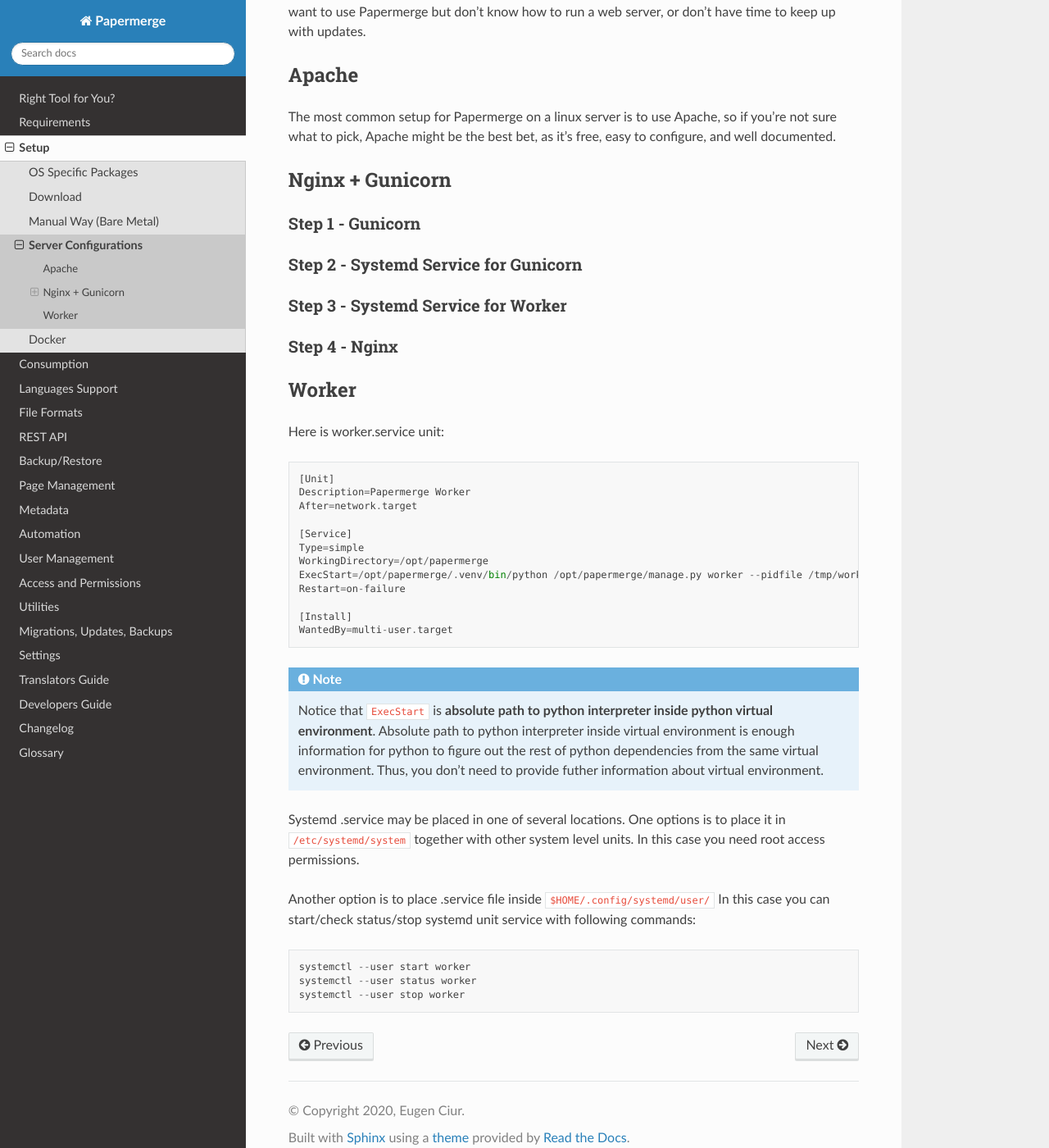
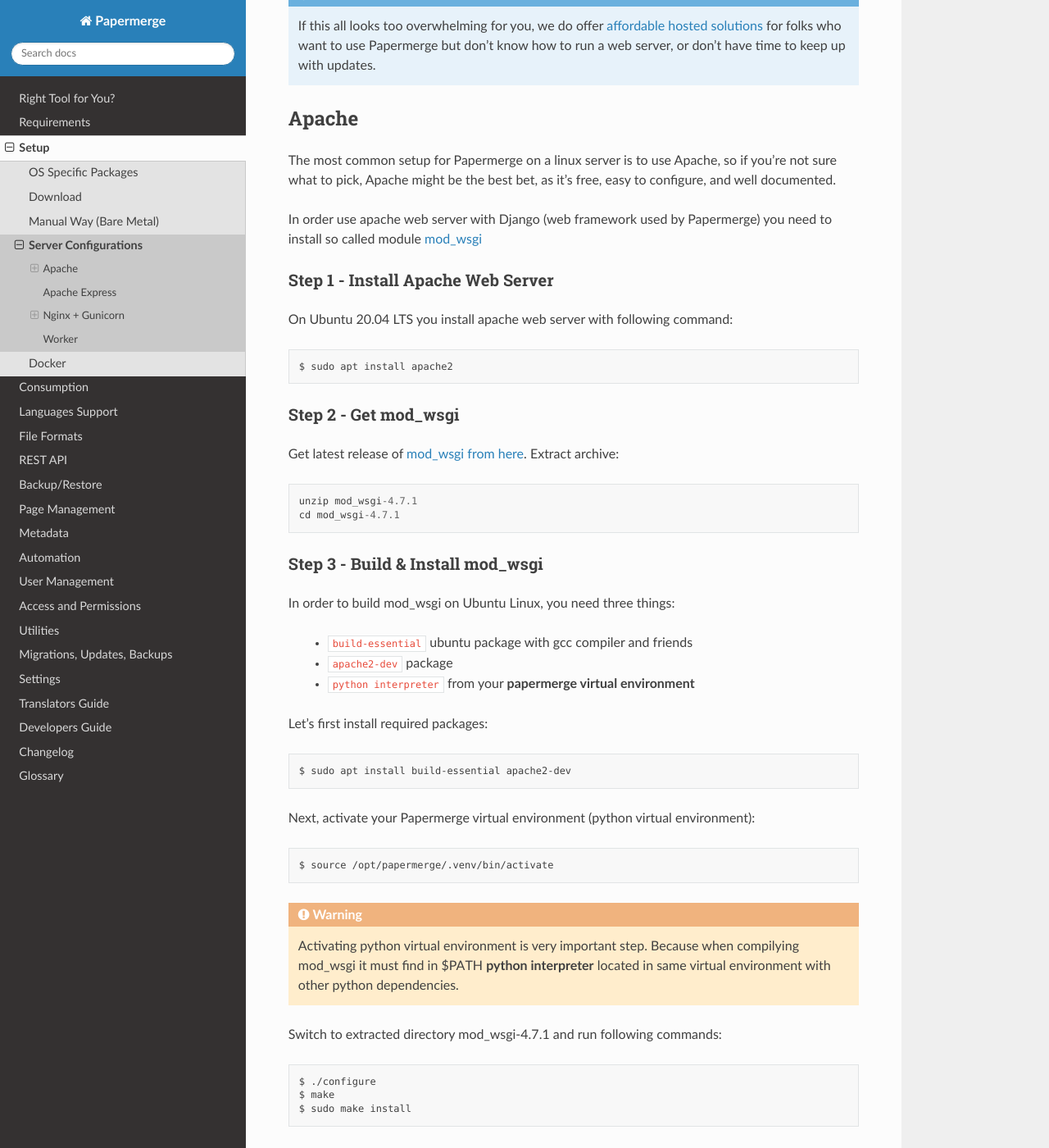
Before and after one commit to ciur/papermerge, a Sphinx documentation site: the page built from docs/source/setup/server_configurations.rst, in a window 1280 px wide and 1400 px high, scrolled down 586 px. Shown: the whole window at 82% size. Built offline with Sphinx 7.4.7 and the Read the Docs theme 2.0.0, drawn with Linux system fonts in a browser that asks for light colours; some of the changed text lies outside the part shown.

Commit message:
server configurations docs

```diff
--- a/docs/source/setup/server_configurations.rst
+++ b/docs/source/setup/server_configurations.rst
@@ -21,10 +21,11 @@
 that kind of thing. This guide will help you walk through the configuration
 for Apache or Nginx on Linux and OSX.
 
-If this all looks too overwhelming for you, we do offer `affordable hosted
-solutions <https://papermerge.com/pricing>`_ for folks who want to use
-Papermerge but don't know how to run a web server, or don't have time to keep
-up with updates.
+.. note::
+    If this all looks too overwhelming for you, we do offer `affordable hosted
+    solutions <https://papermerge.com/pricing>`_ for folks who want to use
+    Papermerge but don't know how to run a web server, or don't have time to keep
+    up with updates.
 
 
 Apache
@@ -33,6 +34,60 @@
 The most common setup for Papermerge on a linux server is to use Apache, so if
 you're not sure what to pick, Apache might be the best bet, as it's free, easy
 to configure, and well documented.
+
+In order use apache web server with Django (web framework used by Papermerge)
+you need to install so called module `mod_wsgi
+<https://modwsgi.readthedocs.io/en/develop/index.html>`_
+
+Step 1 - Install Apache Web Server
+####################################
+
+On Ubuntu 20.04 LTS you install apache web server with following command::
+
+    $ sudo apt install apache2
+
+Step 2 - Get mod_wsgi
+########################
+
+Get latest release of `mod_wsgi from here <https://github.com/GrahamDumpleton/mod_wsgi/releases>`_. Extract archive::
+
+    unzip mod_wsgi-4.7.1
+    cd mod_wsgi-4.7.1
+
+Step 3 - Build & Install mod_wsgi
+###################################
+
+In order to build mod_wsgi on Ubuntu Linux, you need three things:
+
+        * ``build-essential`` ubuntu package with gcc compiler and friends
+        * ``apache2-dev`` package
+        * ``python interpreter`` from your **papermerge virtual environment**
+
+Let's first install required packages::
+
+$ sudo apt install build-essential apache2-dev
+
+Next, activate your Papermerge virtual environment (python virtual environment)::
+
+$ source /opt/papermerge/.venv/bin/activate
+
+.. warning::
+
+    Activating python virtual environment is very important step. Because when
+    compilying mod_wsgi it must find in $PATH **python interpreter** located
+    in same virtual environment with other python dependencies.
+
+Switch to extracted directory mod_wsgi-4.7.1 and run following commands::
+
+    $ ./configure
+    $ make
+    $ sudo make install
+
+On Ubuntu 20.04 LTS ``sudo make install`` command will copy ``mod_wsgi.so``
+binary file to ``/usr/lib/apache2/modules/mod_wsgi.so``
+
+Apache Express
+~~~~~~~~~~~~~~~~
 
 Nginx + Gunicorn
 ~~~~~~~~~~~~~~~~~
```
